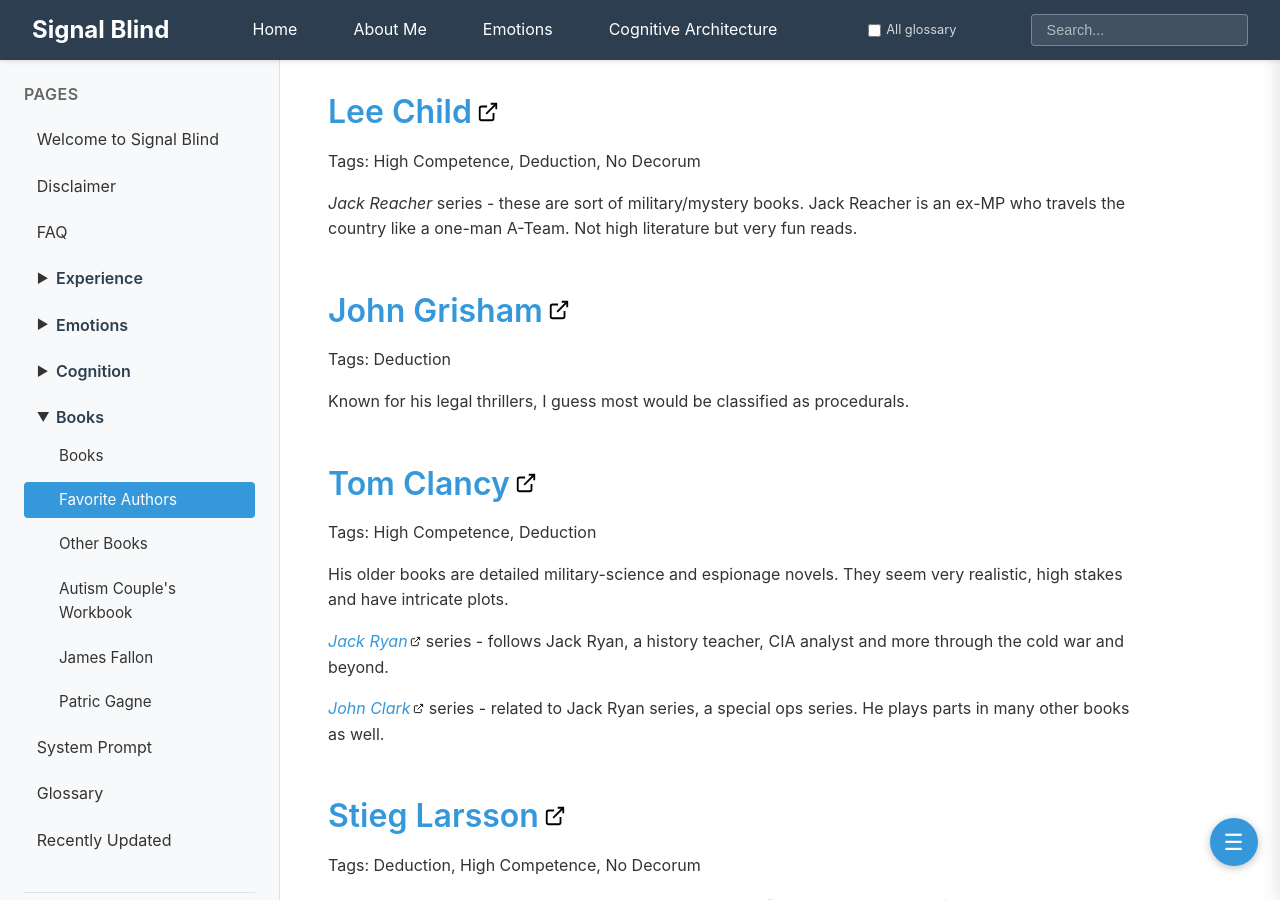
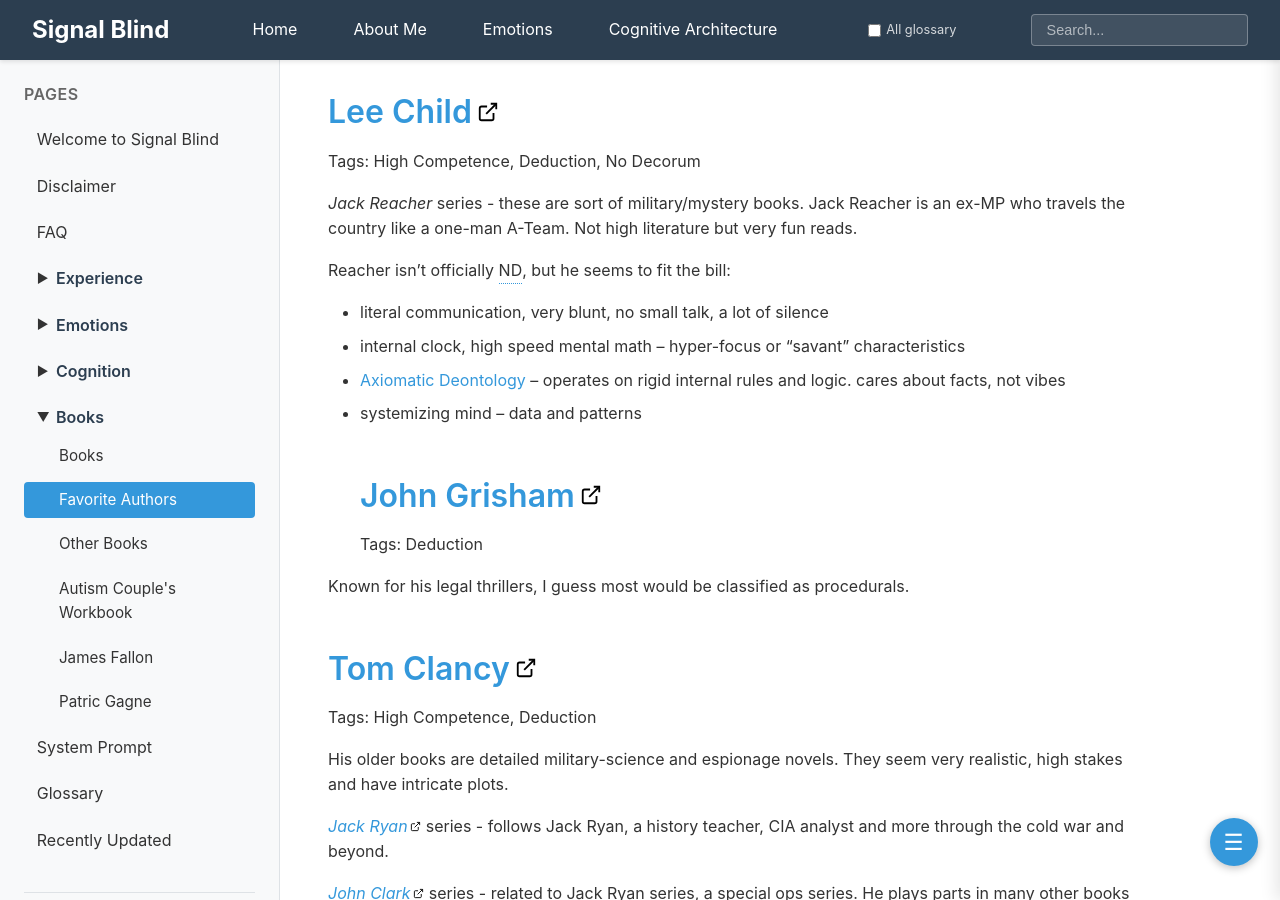
Before and after one commit to SignalBlind/SignalBlind.github.io, a Jekyll site: the page built from Books/Favorite Authors.md, in a window 1280 px wide and 900 px high, scrolled down 5713 px. Built offline with Jekyll 4.4.1, drawn with Linux system fonts in a browser that asks for light colours; comment, search, counter and statistics services are not loaded.

Commit message:
update books

```diff
--- a/Books/Favorite Authors.md
+++ b/Books/Favorite Authors.md
@@ -152,6 +152,13 @@
 Tags: High Competence, Deduction, No Decorum
 
 *Jack Reacher* series - these are sort of military/mystery books.  Jack Reacher is an ex-MP who travels the country like a one-man A-Team.  Not high literature but very fun reads.
+
+Reacher isn't officially ND, but he seems to fit the bill:
+
+- literal communication, very blunt, no small talk, a lot of silence
+- internal clock, high speed mental math -- hyper-focus or "savant" characteristics
+- [Axiomatic Deontology](../Cognition/Ethical%20Systems.md#Axiomatic%20Deontology) -- operates on rigid internal rules and logic.  cares about facts, not vibes
+- systemizing mind -- data and patterns
 ## [John Grisham](https://www.amazon.com/stores/John-Grisham/author/B000AQ40M8)
 Tags: Deduction
 
```
Also changed, not shown: Books/Other Books.md (+5 -0 lines).
